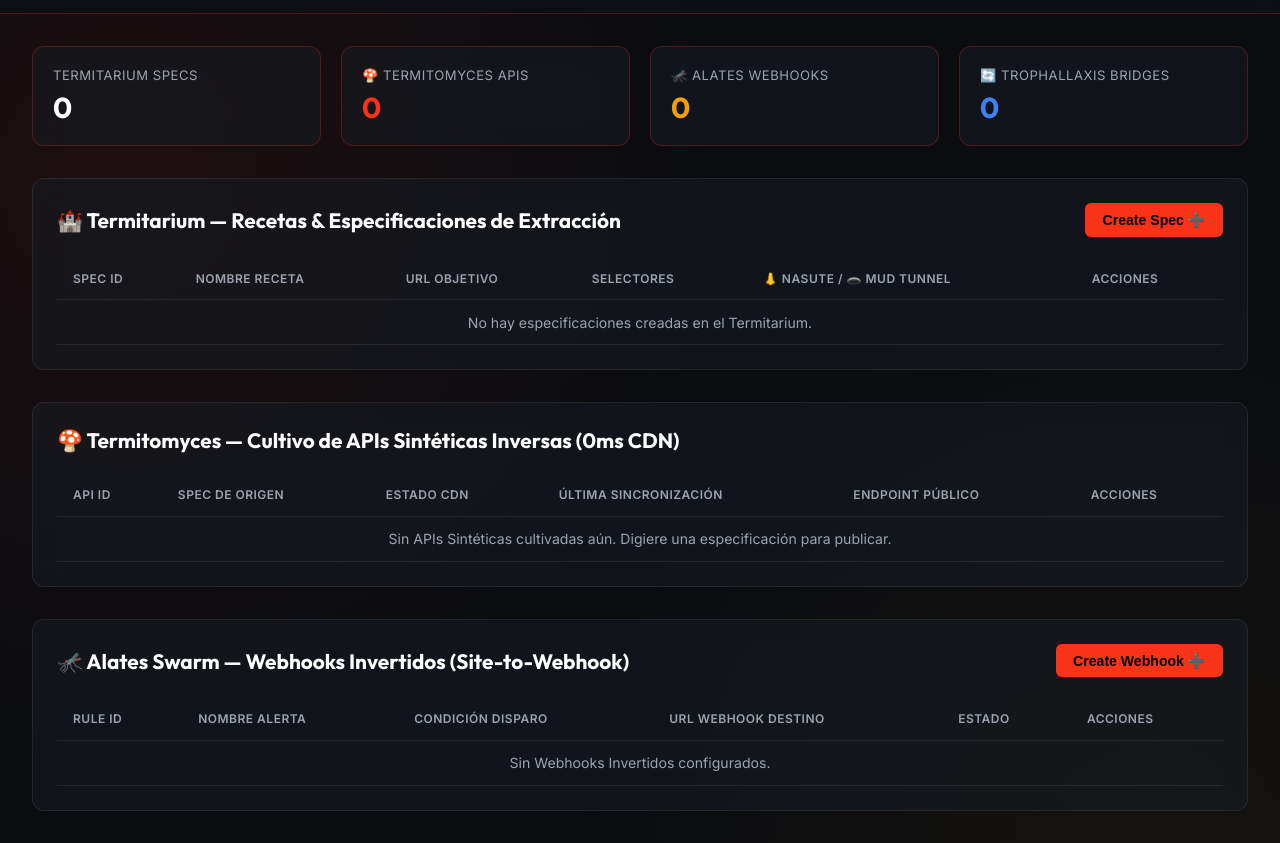
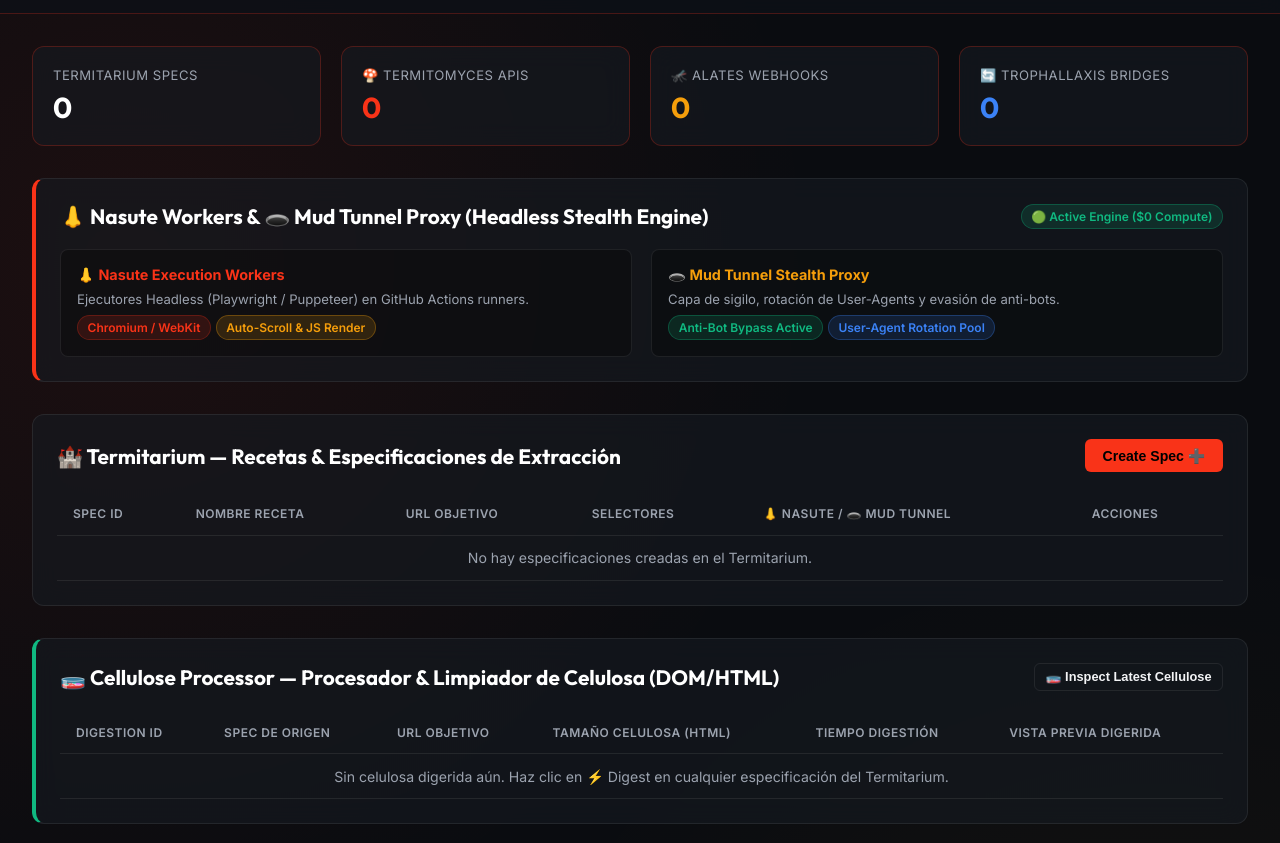
Before and after one commit to amglogicalis/termes-repo-public, a plain HTML site: page index.html in a window 1280 px wide. Shown: the part 57-900 px from the top of the page. Drawn offline with Linux system fonts and the light colour scheme.

Commit message:
Expose Nasute Workers, Mud Tunnel Proxy and Cellulose Processor cards prominently on dashboard

```diff
--- a/app.js
+++ b/app.js
@@ -133,6 +133,7 @@ class TermesConsole {
   renderAll() {
     this.renderStats();
     this.renderSpecs();
+    this.renderCelluloseTable();
     this.renderTermitomycesApis();
     this.renderWebhooks();
     this.renderBridges();
@@ -172,10 +173,36 @@ class TermesConsole {
           <td><span class="badge badge-gold">${selectorsSummary}</span></td>
           <td>${stealthBadge}</td>
           <td>
-            <button class="btn-icon" onclick="app.digestSpec('${s.specId}')" title="Digest URL">⚡</button>
-            <button class="btn-icon" onclick="app.previewCellulose('${s.specId}')" title="Preview Cellulose 🧫">🧫</button>
+            <button class="btn-icon" onclick="app.digestSpec('${s.specId}')" title="Digest URL">⚡ Digest</button>
+            <button class="btn-icon" onclick="app.previewCellulose('${s.specId}')" title="Preview Cellulose 🧫">🧫 Celulosa</button>
             <button class="btn-icon" onclick="app.openEditSpecModal('${s.specId}')" title="Edit">✏️</button>
             <button class="btn-icon" onclick="app.deleteSpec('${s.specId}')" title="Delete">🗑️</button>
+          </td>
+        </tr>
+      `;
+    }).join('');
+  }
+
+  renderCelluloseTable() {
+    const tbody = document.getElementById('cellulose-table-body');
+    const specs = Object.values(this.state.specs || {}).filter(s => s.lastResult);
+
+    if (specs.length === 0) {
+      tbody.innerHTML = `<tr><td colspan="6" style="text-align: center; color: var(--text-muted);">Sin celulosa digerida aún. Haz clic en ⚡ Digest en cualquier especificación del Termitarium.</td></tr>`;
+      return;
+    }
+
+    tbody.innerHTML = specs.map(s => {
+      const jsonLen = JSON.stringify(s.lastResult || {}).length;
+      return `
+        <tr>
+          <td><code>dig_${s.specId}</code></td>
+          <td><strong>${s.name}</strong></td>
+          <td><a href="${s.targetUrl}" target="_blank" style="color: var(--text-muted); font-size: 0.82rem;">${s.targetUrl}</a></td>
+          <td><span class="badge badge-green">${(jsonLen / 1024).toFixed(1)} KB HTML/JSON</span></td>
+          <td><span style="font-size: 0.8rem; color: var(--text-muted);">${s.lastDigestedAt ? new Date(s.lastDigestedAt).toLocaleTimeString() : 'Recent'}</span></td>
+          <td>
+            <button class="btn btn-outline btn-sm" onclick="app.previewCellulose('${s.specId}')">🧫 Ver Celulosa Digerida</button>
           </td>
         </tr>
       `;
@@ -395,6 +422,15 @@ class TermesConsole {
     this.renderAll();
   }
 
+  showLatestCellulose() {
+    const specs = Object.values(this.state.specs || {}).filter(s => s.lastResult);
+    if (specs.length > 0) {
+      this.previewCellulose(specs[0].specId);
+    } else {
+      this.previewCellulose('');
+    }
+  }
+
   previewCellulose(specId) {
     const s = this.state.specs[specId];
     const previewArea = document.getElementById('cellulose-json-preview');
--- a/index.html
+++ b/index.html
@@ -46,6 +46,30 @@
         </div>
       </div>
 
+      <!-- NASUTE WORKERS & MUD TUNNEL PROXY DASHBOARD CARD -->
+      <section class="card" style="border-left: 4px solid var(--primary);">
+        <div class="section-header">
+          <h2 class="section-title">👃 Nasute Workers & 🕳️ Mud Tunnel Proxy (Headless Stealth Engine)</h2>
+          <span class="badge badge-green">🟢 Active Engine ($0 Compute)</span>
+        </div>
+
+        <div style="display: grid; grid-template-columns: repeat(auto-fit, minmax(280px, 1fr)); gap: 1.2rem;">
+          <div style="background: rgba(0,0,0,0.3); padding: 1rem; border-radius: 8px; border: 1px solid var(--border-subtle);">
+            <h4 style="color: var(--primary); font-size: 0.9rem; margin-bottom: 0.4rem;">👃 Nasute Execution Workers</h4>
+            <p style="font-size: 0.82rem; color: var(--text-muted); margin-bottom: 0.5rem;">Ejecutores Headless (Playwright / Puppeteer) en GitHub Actions runners.</p>
+            <span class="badge badge-primary">Chromium / WebKit</span>
+            <span class="badge badge-gold">Auto-Scroll & JS Render</span>
+          </div>
+
+          <div style="background: rgba(0,0,0,0.3); padding: 1rem; border-radius: 8px; border: 1px solid var(--border-subtle);">
+            <h4 style="color: var(--accent-gold); font-size: 0.9rem; margin-bottom: 0.4rem;">🕳️ Mud Tunnel Stealth Proxy</h4>
+            <p style="font-size: 0.82rem; color: var(--text-muted); margin-bottom: 0.5rem;">Capa de sigilo, rotación de User-Agents y evasión de anti-bots.</p>
+            <span class="badge badge-green">Anti-Bot Bypass Active</span>
+            <span class="badge badge-blue">User-Agent Rotation Pool</span>
+          </div>
+        </div>
+      </section>
+
       <!-- TERMITARIUM SECTION -->
       <section class="card">
         <div class="section-header">
@@ -68,6 +92,34 @@
             <tbody id="specs-table-body">
               <tr>
                 <td colspan="6" style="text-align: center; color: var(--text-muted);">No hay especificaciones creadas en el Termitarium.</td>
+              </tr>
+            </tbody>
+          </table>
+        </div>
+      </section>
+
+      <!-- CELLULOSE PROCESSOR DIGESTION DASHBOARD -->
+      <section class="card" style="border-left: 4px solid var(--accent-green);">
+        <div class="section-header">
+          <h2 class="section-title">🧫 Cellulose Processor — Procesador & Limpiador de Celulosa (DOM/HTML)</h2>
+          <button class="btn btn-outline btn-sm" onclick="app.showLatestCellulose()">🧫 Inspect Latest Cellulose</button>
+        </div>
+
+        <div class="table-container">
+          <table>
+            <thead>
+              <tr>
+                <th>Digestion ID</th>
+                <th>Spec de Origen</th>
+                <th>URL Objetivo</th>
+                <th>Tamaño Celulosa (HTML)</th>
+                <th>Tiempo Digestión</th>
+                <th>Vista Previa Digerida</th>
+              </tr>
+            </thead>
+            <tbody id="cellulose-table-body">
+              <tr>
+                <td colspan="6" style="text-align: center; color: var(--text-muted);">Sin celulosa digerida en la sesión actual. Ejecuta un Digest ⚡ en el Termitarium.</td>
               </tr>
             </tbody>
           </table>
```
